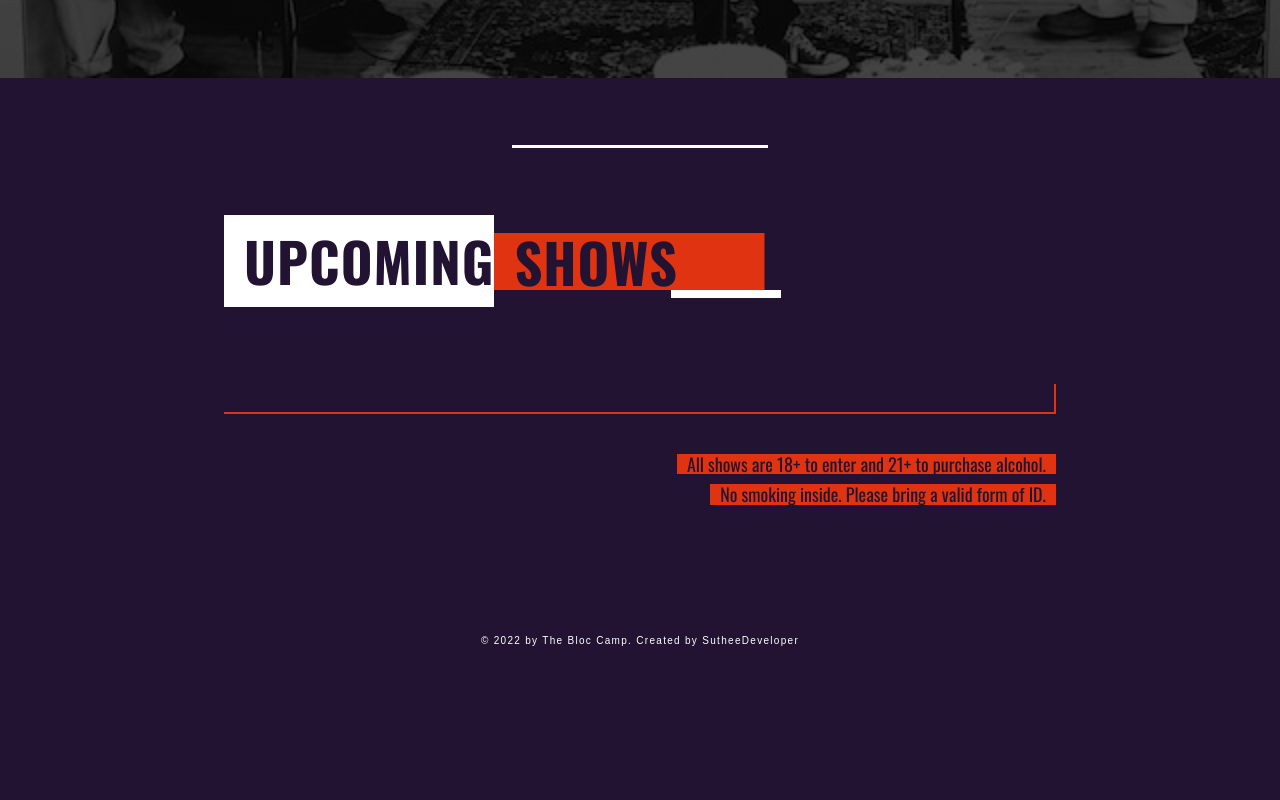
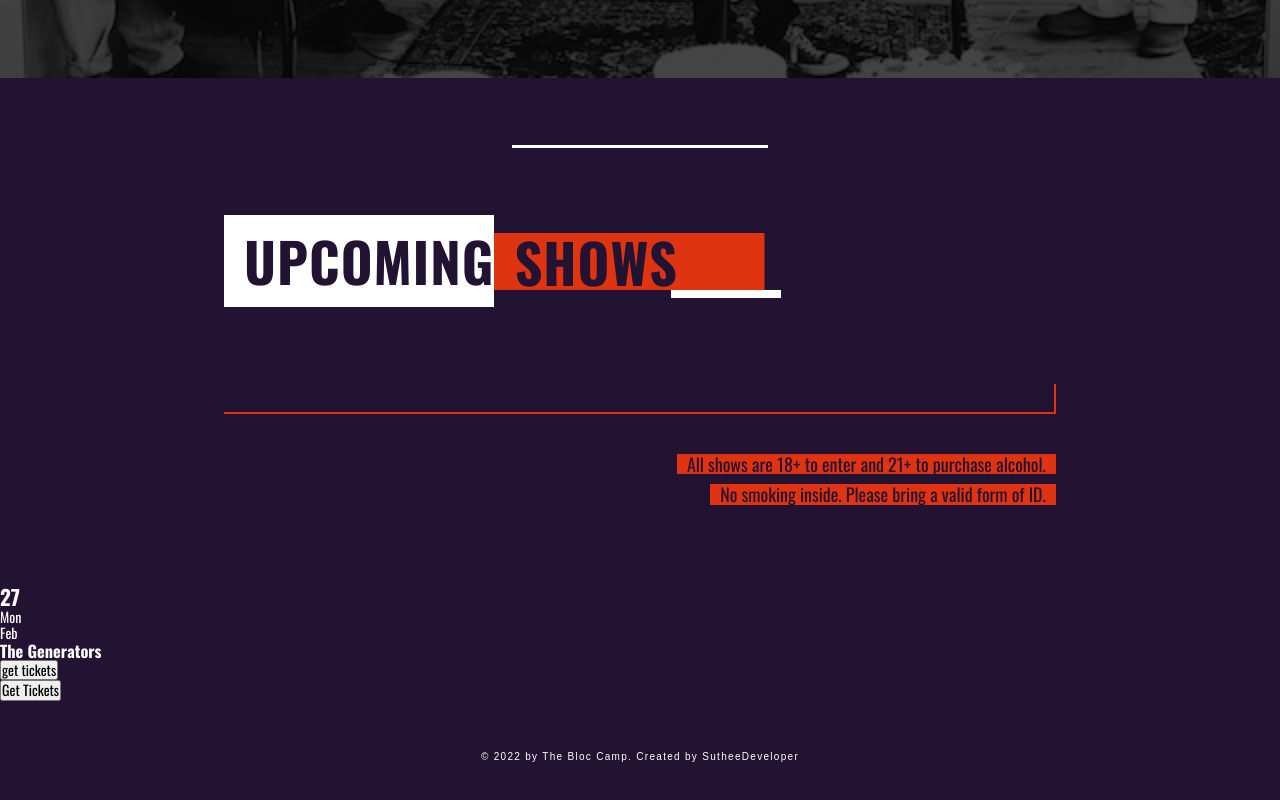
Before and after one commit to SutheeDev/The-Bloc-Camp, a React (Create React App) app in the folder client/: page / in a window 1280 px wide. Shown: the part 823-1623 px from the top of the page. Before the commit the page ends 1520 px from the top, so only its background shows below. Built offline with nearby package versions, Linux system fonts and the light colour scheme.

Commit message:
add Shows component

```diff
--- a/client/src/components/Navbar.js
+++ b/client/src/components/Navbar.js
@@ -6,10 +6,6 @@ import styled from "styled-components";
 
 const Navbar = () => {
   const [isMenuOpen, setIsMenuOpen] = useState(false);
-
-  // const toggleHamburger = () => {
-  //   setIsMenuOpen(!isMenuOpen);
-  // };
 
   return (
     <Wrapper className={isMenuOpen ? "navigation open-nav" : "navigation"}>
--- /dev/null
+++ b/client/src/components/Shows.js
@@ -0,0 +1,34 @@
+import styled from "styled-components";
+
+const Shows = () => {
+  return (
+    <section class="shows">
+      <div class="shows-container">
+        <div class="show">
+          <div class="show-info">
+            <h2>27</h2>
+            <div>
+              <p class="day">Mon</p>
+              <p>Feb</p>
+            </div>
+            <h3>The Generators</h3>
+          </div>
+          <a href="#">
+            <button class="btn">get tickets</button>
+          </a>
+        </div>
+
+        <div class="fancy-btn">
+          <a href="#">
+            <button>Get Tickets</button>
+          </a>
+          <div class="btn-block"></div>
+          <div class="btn-bg"></div>
+        </div>
+      </div>
+    </section>
+  );
+};
+export default Shows;
+
+const Wrapper = styled.section``;
--- a/client/src/components/index.js
+++ b/client/src/components/index.js
@@ -3,5 +3,6 @@ import Header from "./Header";
 import Footer from "./Footer";
 import Slideshow from "./Slideshow";
 import PageTitle from "./Page-title";
+import Shows from "./Shows";
 
-export { Navbar, Header, Footer, Slideshow, PageTitle };
+export { Navbar, Header, Footer, Slideshow, PageTitle, Shows };
--- a/client/src/pages/Landing.js
+++ b/client/src/pages/Landing.js
@@ -1,4 +1,11 @@
-import { Navbar, Header, Footer, Slideshow, PageTitle } from "../components";
+import {
+  Navbar,
+  Header,
+  Footer,
+  Slideshow,
+  PageTitle,
+  Shows,
+} from "../components";
 import styled from "styled-components";
 
 const Landing = () => {
@@ -18,6 +25,7 @@ const Landing = () => {
           </div>
         </div>
       </section>
+      <Shows />
       <Footer />
     </Wrapper>
   );
```
